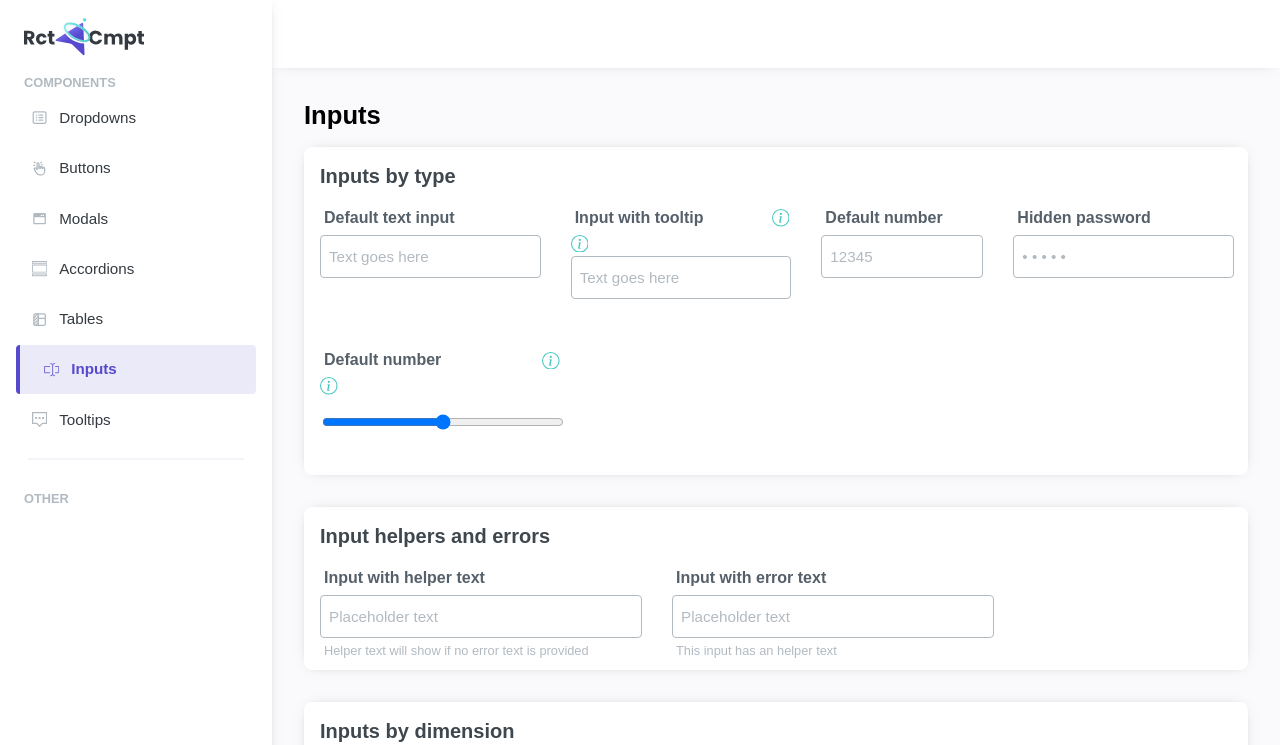
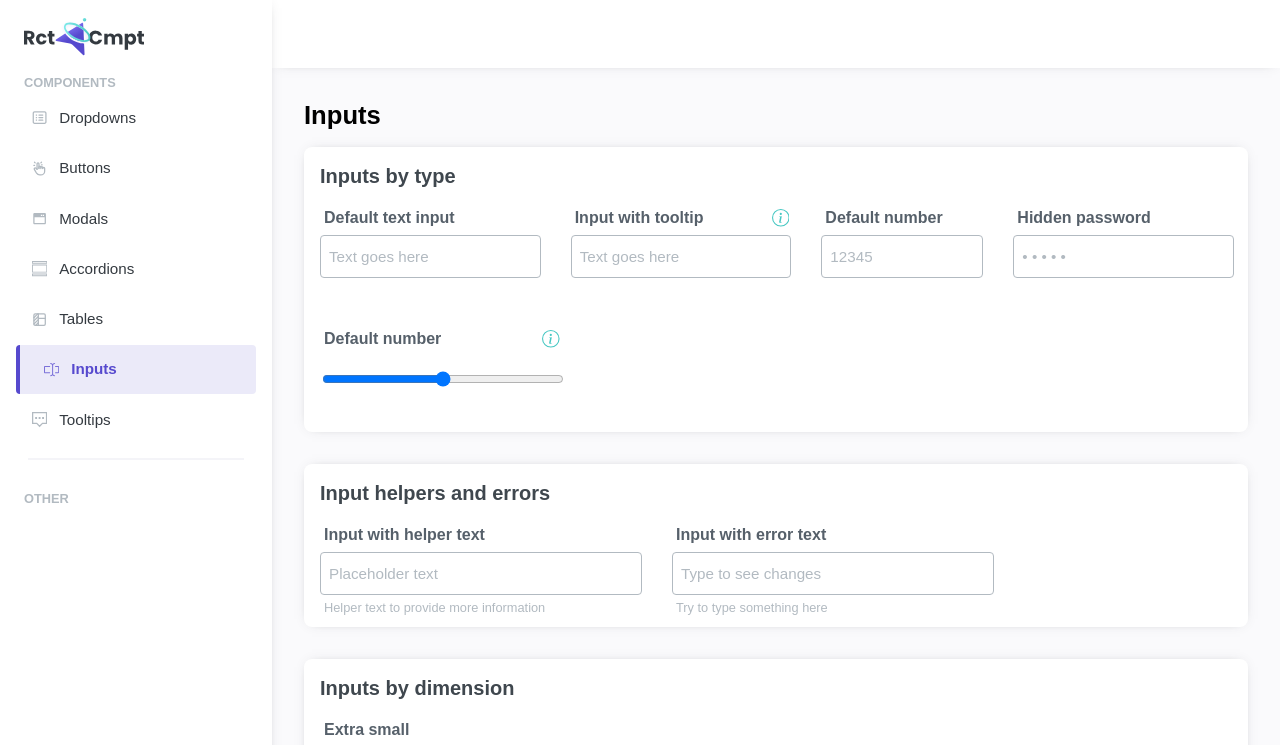
Before and after one commit to Rusvelt2000/Components, a React (Create React App) app: page /input in a window 1280 px wide. Shown: the top 745 px of the page. Built offline with nearby package versions, Linux system fonts and the light colour scheme.

Commit message:
fixed onchange in reusable inputs

```diff
--- a/src/Components/Input.js
+++ b/src/Components/Input.js
@@ -1,6 +1,5 @@
 import Label from "./Label";
 import classNames from "classnames";
-import Tooltip from "./Tooltip";
 
 function Input({
   label,
@@ -17,7 +16,7 @@ function Input({
   return (
     <div className={addedClasses}>
       {label && <Label tooltip={tooltip}>{label}</Label>}
-      {tooltip && <Tooltip>{tooltip}</Tooltip>}
+
       <div className="Input-wrapper">
         <input
           {...rest}
--- a/src/Components/components.scss
+++ b/src/Components/components.scss
@@ -334,9 +334,7 @@
 
   .Input-wrapper {
     position: relative;
-    &:has(.Input-error) .Input {
-      border: 0.5px solid $alert;
-    }
+
     .Input {
       width: calc(100% - $default-spacing);
       padding: 12px $half-spacing;
@@ -356,6 +354,10 @@
         outline: 0.5px solid $secondary;
       }
     }
+    &:has(.Input-error) .Input {
+        border: 0.5px solid $alert;
+        outline: 0.5px solid $alert;
+      }
     small {
       position: absolute;
       left: 4px;
@@ -364,6 +366,9 @@
     }
     .Input-error {
       color: $alert;
+      &:focus {
+        outline: .5px solid $alert;
+      }
     }
   }
 }
--- a/src/Pages/InputPage.js
+++ b/src/Pages/InputPage.js
@@ -4,13 +4,13 @@ import Container from "../Components/Container";
 import Input from "../Components/Input";
 
 function InputPage() {
-  let [errorMessage, setErrorMessage] = useState("");
+  const [errorMessage, setErrorMessage] = useState("");
   const handleChange = (e) => {
-    console.log(e.target.value);
     if (e.target.value !== "") {
-      setErrorMessage = "Error message will override helper text";
+      console.log(e.target.value);
+      setErrorMessage("Error message will override helper text");
     } else {
-      setErrorMessage = "";
+      setErrorMessage("");
     }
   };
 
@@ -56,14 +56,14 @@ function InputPage() {
             size="md"
             label="Input with helper text"
             placeholder="Placeholder text"
-            helperText="Helper text will show if no error text is provided"
+            helperText="Helper text to provide more information"
             errorText=""
           ></Input>
           <Input
             size="md"
             label="Input with error text"
-            placeholder="Placeholder text"
-            helperText="This input has an helper text"
+            placeholder="Type to see changes"
+            helperText="Try to type something here"
             errorText={errorMessage}
             onChange={handleChange}
           ></Input>
```
